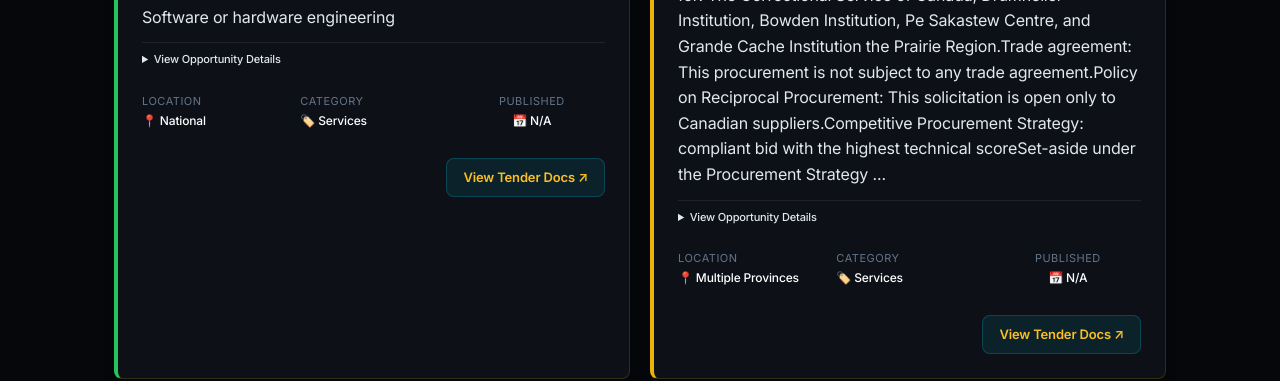
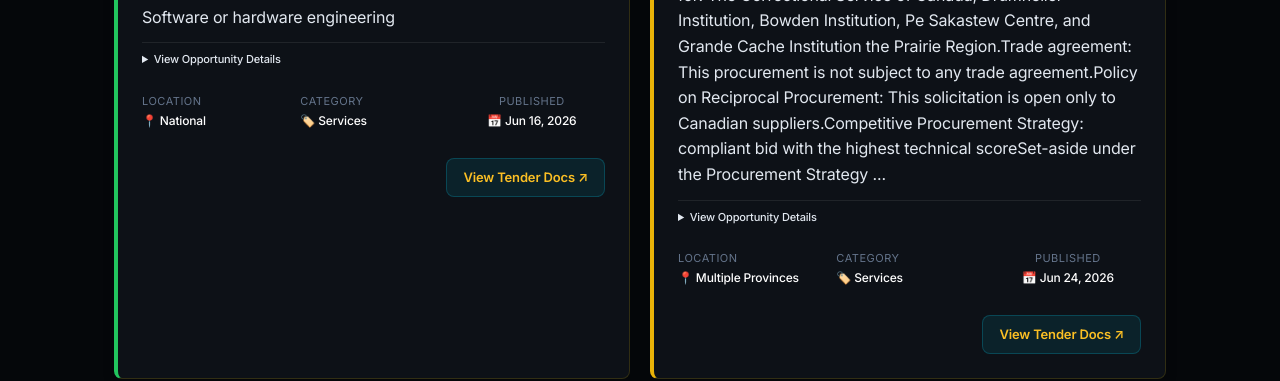
Before and after one commit to 4mayAi/canadian-grant-intelligence, a plain HTML site: page docs/index.html in a window 1280 px wide. Shown: the part 944-1325 px from the top of the page. Drawn offline with nearby package versions, Linux system fonts and the light colour scheme; no server answers; files whose address does not match are found by name.

Commit message:
Fix Published date fallback on dashboard, handle ISO dates, and update session log

```diff
--- a/docs/index.html
+++ b/docs/index.html
@@ -523,7 +523,7 @@
                         </div>
                         <div class="tender-meta-col text-center">
                             <div class="tender-meta-label">Published</div>
-                            <div class="tender-meta-val">📅 ${t.publication_date ? formatDate(t.publication_date) : 'N/A'}</div>
+                            <div class="tender-meta-val">📅 ${(t.publication_date || t.date) ? formatDate(t.publication_date || t.date) : 'N/A'}</div>
                         </div>
                     </div>
                     <div class="tender-card-actions">
@@ -834,7 +834,10 @@
 
         function formatDate(dateStr) {
             try {
-                const d = new Date(dateStr + 'T12:00:00');
+                if (!dateStr) return '';
+                const hasTime = dateStr.includes('T') || dateStr.includes(' ');
+                const d = hasTime ? new Date(dateStr) : new Date(dateStr + 'T12:00:00');
+                if (isNaN(d.getTime())) return dateStr;
                 return d.toLocaleDateString('en-CA', { month: 'short', day: 'numeric', year: 'numeric' });
             } catch {
                 return dateStr;
```
Also changed, not shown: 1 other file.
